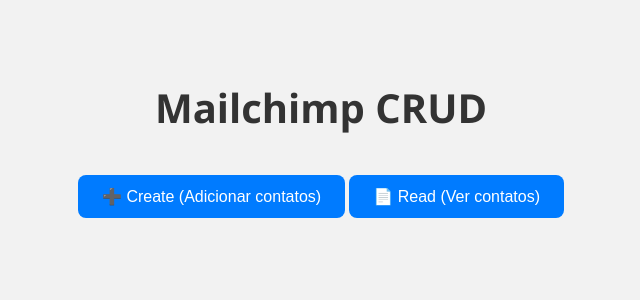
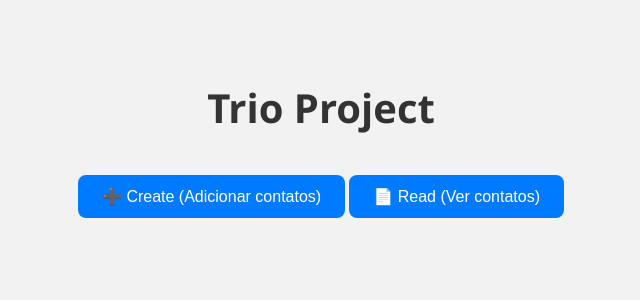
Before and after one commit to BigDave98/Trio-project, a Flask app: page / in a window 1280 px wide. Shown: the top 300 px of the page, without its empty margins (319-959 px from the left). Run offline with Flask 3, Linux system fonts and the light colour scheme.

Commit message:
Changing HTML

```diff
--- a/app/templates/index.html
+++ b/app/templates/index.html
@@ -2,12 +2,12 @@
 <html lang="pt-BR">
 <head>
   <meta charset="UTF-8">
-  <title>Mailchimp CRUD</title>
+  <title>Trio Project</title>
   <link rel="stylesheet" href="{{ url_for('static', filename='styles/main.css') }}">
 </head>
 <body>
   <div class="container">
-    <h1>Mailchimp CRUD</h1>
+    <h1>Trio Project</h1>
 
     <button type="button" onclick="addContacts()">➕ Create (Adicionar contatos)</button>
     <button type="button" onclick="window.location.href='/contacts/sync'">📄 Read (Ver contatos)</button>
```
